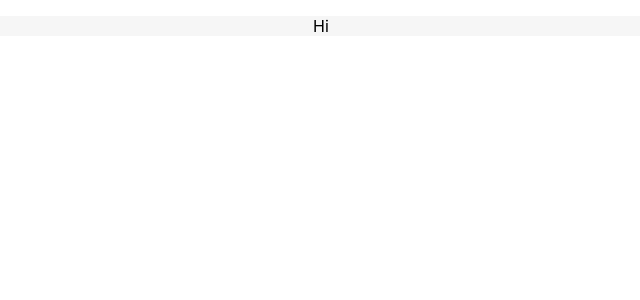
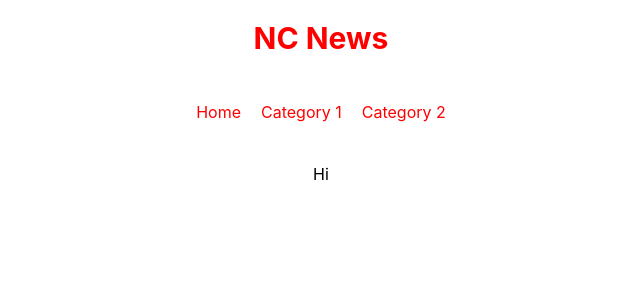
Before and after one commit to Jlh77/nc-news-client, a React (Create React App) app: page / in a window 1280 px wide. Shown: the top 300 px of the page, without its empty margins (319-959 px from the left). Built offline with nearby package versions, Linux system fonts and the light colour scheme.

Commit message:
added a header with some minor css

```diff
--- a/src/App.css
+++ b/src/App.css
@@ -1,4 +1,3 @@
 .App {
   text-align: center;
-  background-color: #f6f6f6;
 }
--- a/src/App.jsx
+++ b/src/App.jsx
@@ -1,9 +1,12 @@
 import { Route, Routes } from "react-router-dom";
 import "./App.css";
+
+import Header from "./components/Header";
 
 function App() {
   return (
     <div className="App">
+      <Header />
       <Routes>
         <Route path="/" element={<p>Hi</p>}></Route>
       </Routes>
--- /dev/null
+++ b/src/components/Header.css
@@ -0,0 +1,28 @@
+header {
+  color: red;
+  margin: 20px;
+  font-weight: bold;
+  font-size: 30px;
+}
+
+.navbar {
+  display: flex;
+  justify-content: center;
+}
+
+.navbar ul {
+  list-style: none;
+  display: flex;
+  justify-content: space-between;
+  text-decoration: none;
+  padding: 0;
+}
+
+.navbar li {
+  margin: 10px;
+}
+
+.navbar a {
+  text-decoration: none;
+  color: red;
+}
--- /dev/null
+++ b/src/components/Header.jsx
@@ -0,0 +1,25 @@
+import { Link } from "react-router-dom";
+import "./Header.css";
+
+const Header = () => {
+  return (
+    <div className="header-wrapper">
+      <header>NC News</header>
+      <nav className="navbar">
+        <ul>
+          <Link to="/">
+            <li>Home</li>
+          </Link>
+          <Link to="/">
+            <li>Category 1</li>
+          </Link>
+          <Link to="/">
+            <li>Category 2</li>
+          </Link>
+        </ul>
+      </nav>
+    </div>
+  );
+};
+
+export default Header;
```
